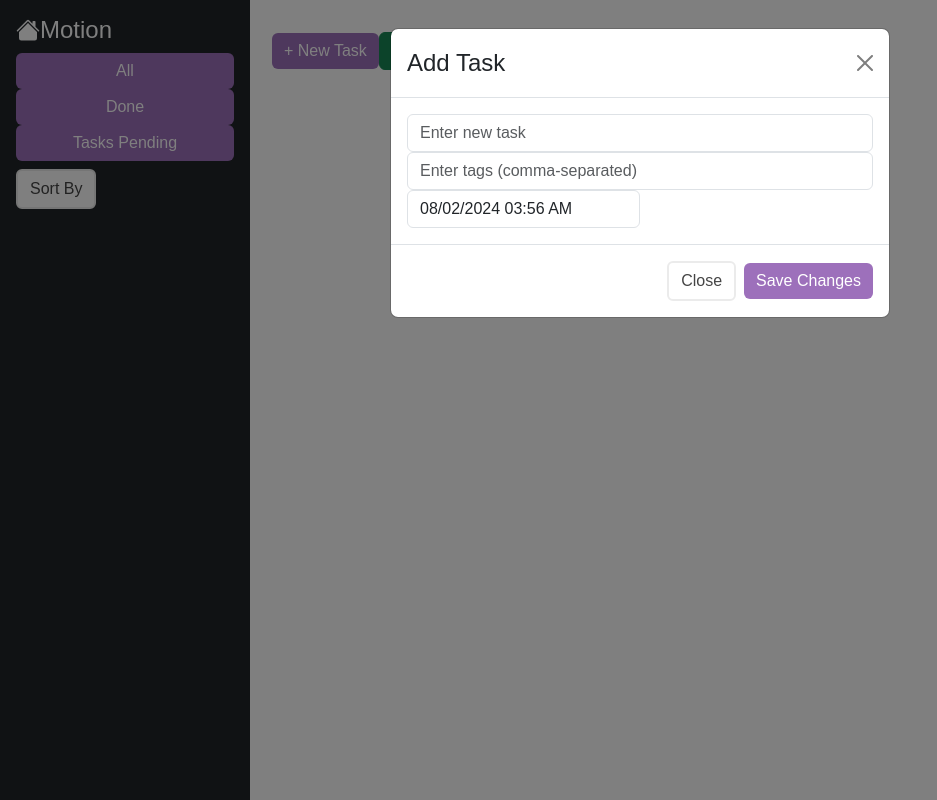
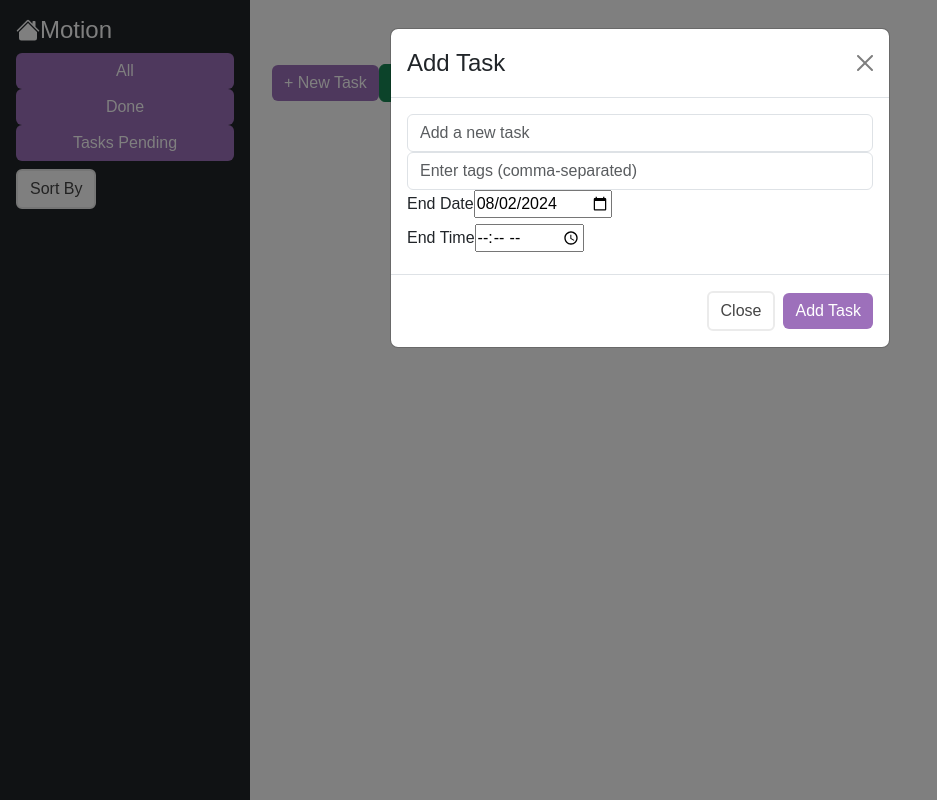
Before and after one commit to KyneLaggui/internship-todo-app, a React (Vite) app: page / in a window 1280 px wide. Both pictures are taken after a click on the button "+ New Task". Shown: the whole page, without its empty margins (0-937 px from the left). Built offline with nearby package versions, Linux system fonts and the light colour scheme.

Commit message:
refactor: time and date picking with validation

```diff
--- a/package.json
+++ b/package.json
@@ -20,7 +20,9 @@
     "react-dom": "^18.3.1",
     "react-icons": "^5.2.1",
     "react-redux": "^9.1.2",
-    "react-router-dom": "^6.26.0"
+    "react-router-dom": "^6.26.0",
+    "react-time-picker": "^7.0.0",
+    "react-toastify": "^10.0.5"
   },
   "devDependencies": {
     "@types/react": "^18.3.3",
--- a/src/pages/Home.jsx
+++ b/src/pages/Home.jsx
@@ -12,23 +12,24 @@ import {
 } from '../redux/todosSlice';
 import { Button, Form, ListGroup, Modal, Dropdown, DropdownButton } from 'react-bootstrap';
 import { BsThreeDotsVertical } from "react-icons/bs";
-import DatePicker from 'react-datepicker';
-import "react-datepicker/dist/react-datepicker.css";
 import { format, differenceInDays, differenceInHours, differenceInMinutes } from 'date-fns';
+import { ToastContainer, toast } from 'react-toastify'; // Import Toastify
+import 'react-toastify/dist/ReactToastify.css'; // Import Toastify styles
 
 function TodoList({ filter, sortOption, selectedTag }) {
   const todos = useSelector((state) => state.todos);
   const dispatch = useDispatch();
   const [newTask, setNewTask] = useState('');
   const [newEndDate, setNewEndDate] = useState(new Date());
+  const [newEndTime, setNewEndTime] = useState('');
   const [editTask, setEditTask] = useState('');
   const [editEndDate, setEditEndDate] = useState(new Date());
+  const [editEndTime, setEditEndTime] = useState('');
   const [editId, setEditId] = useState(null);
   const [showAdd, setShowAdd] = useState(false);
   const [showEdit, setShowEdit] = useState(false);
   const [editTags, setEditTags] = useState([]);
   const [newTags, setNewTags] = useState([]);
-
 
   useEffect(() => {
     const storedTodos = JSON.parse(localStorage.getItem('todos')) || [];
@@ -37,10 +38,7 @@ function TodoList({ filter, sortOption, selectedTag }) {
 
   const getFilteredAndSortedTodos = () => {
     const filteredTodos = todos.filter(todo => {
-      // Check if the selected tag matches the todo's tags or if no tag is selected
       const hasSelectedTag = selectedTag ? (todo.tags && todo.tags.includes(selectedTag)) : true;
-
-      // Check if the todo matches the current filter (Done, Pending, or All)
       const matchesFilter = (() => {
         switch (filter) {
           case 'Done':
@@ -49,16 +47,13 @@ function TodoList({ filter, sortOption, selectedTag }) {
             return !todo.completed;
           case 'All':
           default:
-            return true; // Show all todos, regardless of status
+            return true;
         }
       })();
-
-      // Return todos that match the current filter and the selected tag (if applicable)
       return matchesFilter && hasSelectedTag;
     });
 
     const todosCopy = [...filteredTodos];
-
     switch (sortOption) {
       case 'ascending':
         return todosCopy.sort((a, b) => a.task.localeCompare(b.task));
@@ -75,12 +70,19 @@ function TodoList({ filter, sortOption, selectedTag }) {
 
   const handleAddTodo = () => {
     if (newTask.trim()) {
+      const now = new Date();
+      const endDateTime = new Date(`${newEndDate.toISOString().split('T')[0]}T${newEndTime}`); // Combine date and time
+
+      // Check if the end date and time is in the past
+      if (endDateTime < now) {
+        toast.error("You cannot create a task for a past date or time.");
+        return;
+      }
+
       const validTags = newTags.filter(tag => tag.trim() !== '');
-      dispatch(addTodo({ task: newTask, endDate: newEndDate.toISOString(), tags: validTags }));
-      setNewTask('');
-      setNewEndDate(new Date());
-      setNewTags([]);
-      setShowAdd(false);
+      dispatch(addTodo({ task: newTask, endDate: endDateTime.toISOString(), tags: validTags }));
+      toast.success("Task added successfully!"); // Show success toast
+      resetAddForm();
     }
   };
 
@@ -88,46 +90,64 @@ function TodoList({ filter, sortOption, selectedTag }) {
     setEditId(id);
     setEditTask(task);
     setEditEndDate(new Date(endDate));
-    setEditTags(tags)
+    setEditEndTime(endDate.split('T')[1]);
+    setEditTags(tags);
     setShowEdit(true);
   };
 
   const handleSaveEdit = () => {
     if (editTask.trim()) {
+      const endDateTime = `${editEndDate.toISOString().split('T')[0]}T${editEndTime}`;
+      const now = new Date();
+      if (editEndDate < now || (editEndDate.toISOString().split('T')[0] === now.toISOString().split('T')[0] && editEndTime < now.toTimeString().split(' ')[0])) {
+        toast.error("You cannot set a past date or time for a task.");
+        return;
+      }
+
       const validTags = editTags.filter(tag => tag.trim() !== '');
-      dispatch(editTodo({ id: editId, task: editTask, endDate: editEndDate.toISOString(), tags: validTags }));
-      setEditId(null);
-      setEditTask('');
-      setEditEndDate(new Date());
-      setEditTags([]);
-      setShowEdit(false);
+      dispatch(editTodo({ id: editId, task: editTask, endDate: endDateTime, tags: validTags }));
+      toast.success("Task edited successfully!"); // Show success toast
+      resetEditForm();
     }
-  };
-
-
-  const handleCloseAdd = () => setShowAdd(false);
-  const handleCloseEdit = () => setShowEdit(false);
-
-  const handleToggleComplete = (id) => {
-    dispatch(toggleComplete(id));
   };
 
   const handleRemoveTodo = (id) => {
     dispatch(removeTodo(id));
+    toast.success("Task deleted successfully!"); // Show success toast
   };
 
+  const resetAddForm = () => {
+    setNewTask('');
+    setNewEndDate(new Date());
+    setNewEndTime('');
+    setNewTags([]);
+    setShowAdd(false);
+  };
+
+  const resetEditForm = () => {
+    setEditId(null);
+    setEditTask('');
+    setEditEndDate(new Date());
+    setEditEndTime('');
+    setEditTags([]);
+    setShowEdit(false);
+  };
+
+  const handleCloseAdd = () => setShowAdd(false);
+  const handleCloseEdit = () => setShowEdit(false);
+  const handleToggleComplete = (id) => {
+    dispatch(toggleComplete(id));
+  };
   const handleCompleteAll = () => {
     dispatch(completeAllTodos());
   };
-
   const handleUncompleteAll = () => {
     dispatch(uncompleteAllTodos());
   };
-
   const handleDeleteAll = () => {
     dispatch(deleteAllTodos());
+    toast.success("All tasks deleted successfully!"); // Show success toast
   };
-
 
   const calculateRemainingTime = (endDate) => {
     const now = new Date();
@@ -147,8 +167,26 @@ function TodoList({ filter, sortOption, selectedTag }) {
     }
   };
 
+  // Calculate the minimum date and time for the inputs
+  const getMinDate = () => {
+    const now = new Date();
+    return now.toISOString().split('T')[0];
+  };
+
+  const getMinTime = () => {
+    const now = new Date();
+    now.setSeconds(0); // Set seconds to 0 for cleaner input
+    now.setMilliseconds(0); // Set milliseconds to 0
+    now.setMinutes(now.getMinutes() + 1); // Add one minute to the current time
+    const hours = String(now.getHours()).padStart(2, '0');
+    const minutes = String(now.getMinutes()).padStart(2, '0');
+    return `${hours}:${minutes}`;
+  };
+
   return (
     <div className="todo-container">
+      <ToastContainer /> {/* Include ToastContainer here */}
+
       <div className="buttons-container">
         <Button className="button-main" onClick={() => setShowAdd(true)}>
           + New Task
@@ -178,7 +216,15 @@ function TodoList({ filter, sortOption, selectedTag }) {
                 checked={todo.completed}
                 onChange={() => handleToggleComplete(todo.id)}
               />
-              <h1>{todo.tags}</h1>
+               <div className="mt-2">
+                {todo.tags && todo.tags.length > 0 ? (
+                  todo.tags.map((tag, index) => (
+                    <span key={index} className="badge bg-secondary me-1">{tag}</span>
+                  ))
+                ) : (
+                  <span className="text-muted">No tags</span>
+                )}
+              </div>
               <span className={todo.completed ? 'completed' : ''}>{todo.task}</span>
               <div className="text-muted ml-2">
                 <small>
@@ -186,31 +232,21 @@ function TodoList({ filter, sortOption, selectedTag }) {
                     ? `Modified: ${todo.modifiedAt}`
                     : `Created: ${todo.createdAt}`} <br />
                   End: {todo.endDate ? format(new Date(todo.endDate), 'MM/dd/yyyy hh:mm a') : 'No end date'} <br />
-                  {todo.endDate ? calculateRemainingTime(todo.endDate) : 'No end date'}
+                  {calculateRemainingTime(todo.endDate)}
                 </small>
               </div>
-            </div>
-
-            <div>
-              <DropdownButton
-                id="dropdown-basic-button"
-                title={<BsThreeDotsVertical />}
-                variant="secondary"
-                size="sm"
-                className="mr-2"
-              >
-                <Dropdown.Item onClick={() => handleEditTodo(todo.id, todo.task, todo.endDate, todo.tags)} disabled={todo.completed}>
-                  Edit
-                </Dropdown.Item>
-                <Dropdown.Item onClick={() => handleRemoveTodo(todo.id)} disabled={todo.completed}>
-                  Remove
-                </Dropdown.Item>
+              <Dropdown className="more-options">
+                <DropdownButton title={<BsThreeDotsVertical />} variant="link" id="dropdown-basic">
+                  <Dropdown.Item onClick={() => handleEditTodo(todo.id, todo.task, todo.endDate, todo.tags)}>Edit</Dropdown.Item>
+                  <Dropdown.Item onClick={() => handleRemoveTodo(todo.id)}>Delete</Dropdown.Item>
                 </DropdownButton>
+              </Dropdown>
             </div>
           </ListGroup.Item>
         ))}
       </ListGroup>
 
+      {/* Add Task Modal */}
       <Modal show={showAdd} onHide={handleCloseAdd}>
         <Modal.Header closeButton>
           <Modal.Title>Add Task</Modal.Title>
@@ -219,7 +255,7 @@ function TodoList({ filter, sortOption, selectedTag }) {
           <Form.Group>
             <Form.Control
               type="text"
-              placeholder="Enter new task"
+              placeholder="Add a new task"
               value={newTask}
               onChange={(e) => setNewTask(e.target.value)}
             />
@@ -233,13 +269,21 @@ function TodoList({ filter, sortOption, selectedTag }) {
             />
           </Form.Group>
           <Form.Group>
-            <DatePicker
-              selected={newEndDate}
-              onChange={(date) => setNewEndDate(date)}
-              showTimeSelect
-              timeIntervals={15}
-              dateFormat="MM/dd/yyyy hh:mm aa"
-              className="form-control"
+            <Form.Label>End Date</Form.Label>
+            <input
+              type="date"
+              min={getMinDate()}
+              value={newEndDate.toISOString().split('T')[0]}
+              onChange={(e) => setNewEndDate(new Date(e.target.value))}
+            />
+          </Form.Group>
+          <Form.Group>
+            <Form.Label>End Time</Form.Label>
+            <input
+              type="time"
+              min={getMinTime()}
+              value={newEndTime}
+              onChange={(e) => setNewEndTime(e.target.value)}
             />
           </Form.Group>
         </Modal.Body>
@@ -248,11 +292,12 @@ function TodoList({ filter, sortOption, selectedTag }) {
             Close
           </Button>
           <Button variant="primary" onClick={handleAddTodo}>
-            Save Changes
+            Add Task
           </Button>
         </Modal.Footer>
       </Modal>
 
+      {/* Edit Task Modal */}
       <Modal show={showEdit} onHide={handleCloseEdit}>
         <Modal.Header closeButton>
           <Modal.Title>Edit Task</Modal.Title>
@@ -266,25 +311,30 @@ function TodoList({ filter, sortOption, selectedTag }) {
               onChange={(e) => setEditTask(e.target.value)}
             />
           </Form.Group>
-
           <Form.Group>
-            <Form.Label>Tags</Form.Label>
             <Form.Control
               type="text"
               placeholder="Enter tags (comma-separated)"
               value={editTags.join(', ')}
-              onChange={(e) => setEditTags(e.target.value.split(',').map(tag => tag.trim()).filter(tag => tag !== ''))}
+              onChange={(e) => setEditTags(e.target.value.split(',').map(tag => tag.trim()).filter(tag => tag !== ''))} // Filter empty tags
             />
           </Form.Group>
-
           <Form.Group>
-            <DatePicker
-              selected={editEndDate}
-              onChange={(date) => setEditEndDate(date)}
-              showTimeSelect
-              timeIntervals={1}
-              dateFormat="MM/dd/yyyy hh:mm aa"
-              className="form-control"
+            <Form.Label>End Date</Form.Label>
+            <input
+              type="date"
+              min={getMinDate()} // Set minimum date
+              value={editEndDate.toISOString().split('T')[0]}
+              onChange={(e) => setEditEndDate(new Date(e.target.value))}
+            />
+          </Form.Group>
+          <Form.Group>
+            <Form.Label>End Time</Form.Label>
+            <input
+              type="time"
+              min={getMinTime()} // Set minimum time
+              value={editEndTime}
+              onChange={(e) => setEditEndTime(e.target.value)}
             />
           </Form.Group>
         </Modal.Body>
```
Also changed, not shown: 1 other file (tests, documents, lock files or other folders). Lines whose indentation alone changed are shown as unchanged.
